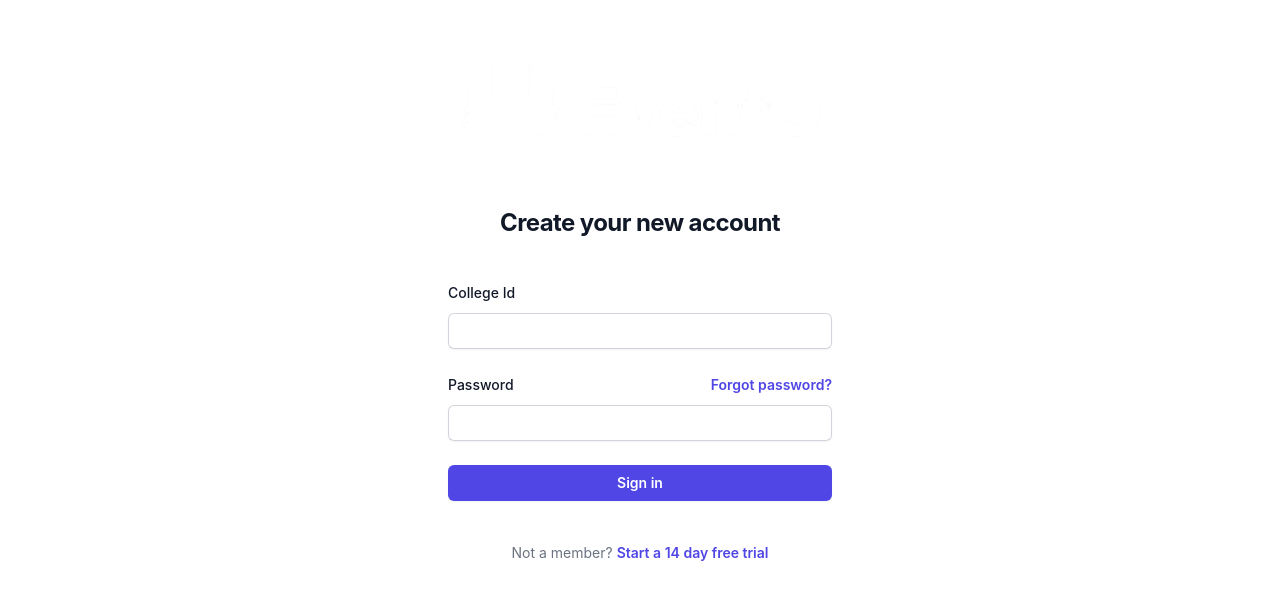
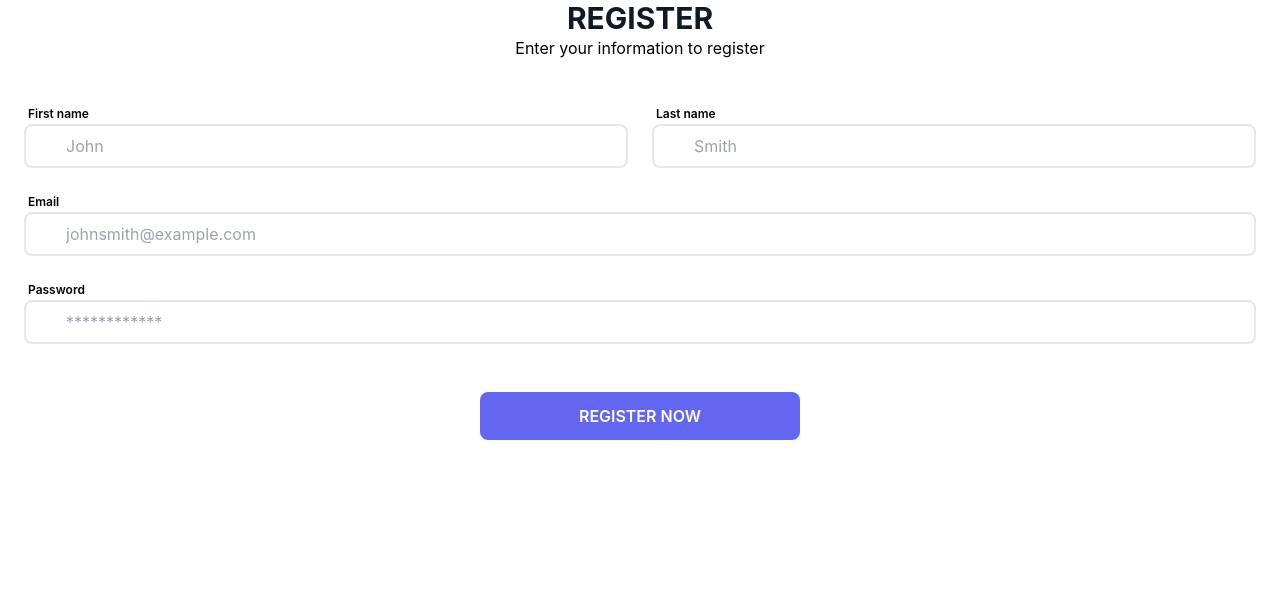
Before and after one commit to Maheep-gupta/evento-frontend, a React (Create React App) app: page /auth/signup in a window 1280 px wide. Shown: the top 600 px of the page. Built offline with nearby package versions, Linux system fonts and the light colour scheme.

Commit message:
login and signup completed

```diff
--- a/src/comopnents/Login.js
+++ b/src/comopnents/Login.js
@@ -1,44 +1,41 @@
 export default function Login() {
     return (
         <>
-            <div class="h-screen bg-gradient-to-tl from-green-400 to-indigo-900 w-full pb-5 pt-16 px-4">
-                <div class="flex flex-col items-center justify-center">
-                <img
-                        className="mx-auto h-20 w-auto"
-                        src={require('../assets/evento.png')}
-                        alt="Your Company"
-                    />
-
-                    <div class="bg-white shadow rounded lg:w-1/3  md:w-1/2 w-full p-10 mt-16">
-                        <p tabindex="0" class="focus:outline-none text-2xl font-extrabold leading-6 text-gray-800">Login to your account</p>
-                        <p tabindex="0" class="focus:outline-none text-sm mt-4 font-medium leading-none text-gray-500">Dont have account? <a href="/" class="hover:text-gray-500 focus:text-gray-500 focus:outline-none focus:underline hover:underline text-sm font-medium leading-none  text-gray-800 cursor-pointer"> Sign up here</a></p>
-                        <div class="w-full flex items-center justify-between py-5">
-                            <hr class="w-full bg-gray-400"/>
-
-                                <hr class="w-full bg-gray-400  "/>
+            <div class="rounded w-full">
+                <div class="text-center">
+                    <h1 class="font-bold text-3xl text-gray-900 pb-2">LOGIN</h1>
+                    <p>Enter your information to Login</p>
                 </div>
-                                <div>
-                                    <label id="email" class="text-sm font-medium leading-none text-gray-800">
-                                        Email
-                                    </label>
-                                    <input aria-labelledby="email" type="email" class="bg-gray-200 border rounded  text-xs font-medium leading-none text-gray-800 py-3 w-full pl-3 mt-2" />
+                <div className="mt-10">
+                    <div class="flex mx-3">
+                        <div class="w-full px-3 mb-5">
+                            <label for="" class="text-xs font-semibold px-1">Email</label>
+                            <div class="flex">
+                                <div class="w-10 z-10 pl-1 text-center pointer-events-none flex items-center justify-center">
+                                <i class="fa-regular fa-envelope"></i>
                                 </div>
-                                <div class="mt-6  w-full">
-                                    <label for="pass" class="text-sm font-medium leading-none text-gray-800">
-                                        Password
-                                    </label>
-                                    <div class="relative flex items-center justify-center">
-                                        <input id="pass" type="password" class="bg-gray-200 border rounded  text-xs font-medium leading-none text-gray-800 py-3 w-full pl-3 mt-2" />
-                                        <div class="absolute right-0 mt-2 mr-3 cursor-pointer">
-                                            <svg width="16" height="16" viewBox="0 0 16 16" fill="none" xmlns="http://www.w3.org/2000/svg">
-                                                <path d="M7.99978 2C11.5944 2 14.5851 4.58667 15.2124 8C14.5858 11.4133 11.5944 14 7.99978 14C4.40511 14 1.41444 11.4133 0.787109 8C1.41378 4.58667 4.40511 2 7.99978 2ZM7.99978 12.6667C9.35942 12.6664 10.6787 12.2045 11.7417 11.3568C12.8047 10.509 13.5484 9.32552 13.8511 8C13.5473 6.67554 12.8031 5.49334 11.7402 4.64668C10.6773 3.80003 9.35864 3.33902 7.99978 3.33902C6.64091 3.33902 5.32224 3.80003 4.25936 4.64668C3.19648 5.49334 2.45229 6.67554 2.14844 8C2.45117 9.32552 3.19489 10.509 4.25787 11.3568C5.32085 12.2045 6.64013 12.6664 7.99978 12.6667ZM7.99978 11C7.20413 11 6.44106 10.6839 5.87846 10.1213C5.31585 9.55871 4.99978 8.79565 4.99978 8C4.99978 7.20435 5.31585 6.44129 5.87846 5.87868C6.44106 5.31607 7.20413 5 7.99978 5C8.79543 5 9.55849 5.31607 10.1211 5.87868C10.6837 6.44129 10.9998 7.20435 10.9998 8C10.9998 8.79565 10.6837 9.55871 10.1211 10.1213C9.55849 10.6839 8.79543 11 7.99978 11ZM7.99978 9.66667C8.4418 9.66667 8.86573 9.49107 9.17829 9.17851C9.49085 8.86595 9.66644 8.44203 9.66644 8C9.66644 7.55797 9.49085 7.13405 9.17829 6.82149C8.86573 6.50893 8.4418 6.33333 7.99978 6.33333C7.55775 6.33333 7.13383 6.50893 6.82126 6.82149C6.5087 7.13405 6.33311 7.55797 6.33311 8C6.33311 8.44203 6.5087 8.86595 6.82126 9.17851C7.13383 9.49107 7.55775 9.66667 7.99978 9.66667Z" fill="#71717A" />
-                                            </svg>
-
+                                <input type="email" class="w-full -ml-10 pl-10 pr-3 py-2 rounded-lg border-2 border-gray-200 outline-none focus:border-indigo-500" placeholder="johnsmith@example.com" />
                             </div>
                         </div>
                     </div>
-                                <div class="mt-8">
-                                    <button  class="focus:ring-2 focus:ring-offset-2 focus:ring-indigo-700 text-sm font-semibold leading-none text-white focus:outline-none bg-indigo-700 border rounded hover:bg-indigo-600 py-4 w-full">Create my account</button>
+                    <div class="flex mx-3">
+                        <div class="w-full px-3 mb-12">
+                            <label for="" class="text-xs font-semibold px-1">Password</label>
+                            <div class="flex">
+                                <div class="w-10 z-10 pl-1 text-center pointer-events-none flex items-center justify-center"><i class="fa-solid fa-lock"></i></div>
+                                <input type="password" class="w-full -ml-10 pl-10 pr-3 py-2 rounded-lg border-2 border-gray-200 outline-none focus:border-indigo-500" placeholder="************" />
+                            </div>
+                            <div className="text-sm pt-2">
+                                <a href="/" className="font-semibold text-indigo-600 hover:text-indigo-500">
+                                    Forgot password?
+                                </a>
+                            </div>
+                        </div>
+                    </div>
+
+                    <div class="flex mx-3">
+                        <div class="w-full px-3 mb-5">
+                            <button class="block w-full max-w-xs mx-auto bg-indigo-500 hover:bg-indigo-700 focus:bg-indigo-700 text-white rounded-lg px-3 py-3 font-semibold">LOGIN</button>
                         </div>
                     </div>
                 </div>
--- a/src/comopnents/Signup.js
+++ b/src/comopnents/Signup.js
@@ -1,76 +1,49 @@
 export default function Signup() {
     return (
         <>
-            <div className="flex min-h-full flex-1 flex-col justify-center px-6 py-12 lg:px-8">
-                <div className="sm:mx-auto sm:w-full sm:max-w-sm">
-                    <img
-                        className="mx-auto h-15 w-auto"
-                        src={require('../assets/evento.png')}
-                        alt="Your Company"
-                    />
-                    <h2 className="mt-10 text-center text-2xl font-bold leading-9 tracking-tight text-gray-900">
-                        Create your new account
-                    </h2>
+            <div class="text-center mb-10">
+                <h1 class="font-bold text-3xl text-gray-900">REGISTER</h1>
+                <p>Enter your information to register</p>
             </div>
-
-                <div className="mt-10 sm:mx-auto sm:w-full sm:max-w-sm">
-                    <form className="space-y-6" action="#" method="POST">
             <div>
-                            <label htmlFor="c-id" title="Enter your College Roll number in full for ex. 2103821000XX" className="block text-sm font-medium leading-6 text-gray-900">
-                                College Id
-                            </label>
-                            <div className="mt-2">
-                                <input
-                                    onWheel={(e) => e.target.blur()}
-                                    id="c-id"
-                                    name="c-id"
-                                    type="number"
-                                    autoComplete="c-id"
-                                    required
-                                    className="block pl-2 w-full rounded-md border-0 py-1.5 text-gray-900 shadow-sm ring-1 ring-inset ring-gray-300 placeholder:text-gray-400 focus:ring-2 focus:ring-inset focus:ring-indigo-600 sm:text-sm sm:leading-6"
-                                />
+                <div class="flex mx-3">
+                    <div class="w-1/2 px-3 mb-5">
+                        <label for="" class="text-xs font-semibold px-1">First name</label>
+                        <div class="flex">
+                            <div class="w-10 z-10 pl-1 text-center pointer-events-none flex items-center justify-center"><i class="fa-regular fa-user"></i></div>
+                            <input type="text" class="w-full -ml-10 pl-10 pr-3 py-2 rounded-lg border-2 border-gray-200 outline-none focus:border-indigo-500" placeholder="John" />
                         </div>
                     </div>
-
-                        <div>
-                            <div className="flex items-center justify-between">
-                                <label htmlFor="password" className="block text-sm font-medium leading-6 text-gray-900">
-                                    Password
-                                </label>
-                                <div className="text-sm">
-                                    <a href="/" className="font-semibold text-indigo-600 hover:text-indigo-500">
-                                        Forgot password?
-                                    </a>
+                    <div class="w-1/2 px-3 mb-5">
+                        <label for="" class="text-xs font-semibold px-1">Last name</label>
+                        <div class="flex">
+                            <div class="w-10 z-10 pl-1 text-center pointer-events-none flex items-center justify-center"><i class="fa-regular fa-user"></i></div>
+                            <input type="text" class="w-full -ml-10 pl-10 pr-3 py-2 rounded-lg border-2 border-gray-200 outline-none focus:border-indigo-500" placeholder="Smith" />
                         </div>
                     </div>
-                            <div className="mt-2">
-                                <input
-                                    id="password"
-                                    name="password"
-                                    type="password"
-                                    autoComplete="current-password"
-                                    required
-                                    className="block w-full rounded-md border-0 py-1.5 text-gray-900 shadow-sm ring-1 ring-inset ring-gray-300 placeholder:text-gray-400 focus:ring-2 focus:ring-inset focus:ring-indigo-600 sm:text-sm sm:leading-6"
-                                />
+                </div>
+                <div class="flex mx-3">
+                    <div class="w-full px-3 mb-5">
+                        <label for="" class="text-xs font-semibold px-1">Email</label>
+                        <div class="flex">
+                            <div class="w-10 z-10 pl-1 text-center pointer-events-none flex items-center justify-center"><i class="fa-regular fa-envelope"></i></div>
+                            <input type="email" class="w-full -ml-10 pl-10 pr-3 py-2 rounded-lg border-2 border-gray-200 outline-none focus:border-indigo-500" placeholder="johnsmith@example.com" />
                         </div>
                     </div>
-
-                        <div>
-                            <button
-                                type="submit"
-                                className="flex w-full justify-center rounded-md bg-indigo-600 px-3 py-1.5 text-sm font-semibold leading-6 text-white shadow-sm hover:bg-indigo-500 focus-visible:outline focus-visible:outline-2 focus-visible:outline-offset-2 focus-visible:outline-indigo-600"
-                            >
-                                Sign in
-                            </button>
                 </div>
-                    </form>
-
-                    <p className="mt-10 text-center text-sm text-gray-500">
-                        Not a member?{' '}
-                        <a href="/" className="font-semibold leading-6 text-indigo-600 hover:text-indigo-500">
-                            Start a 14 day free trial
-                        </a>
-                    </p>
+                <div class="flex mx-3">
+                    <div class="w-full px-3 mb-12">
+                        <label for="" class="text-xs font-semibold px-1">Password</label>
+                        <div class="flex">
+                            <div class="w-10 z-10 pl-1 text-center pointer-events-none flex items-center justify-center"><i class="fa-solid fa-lock"></i></div>
+                            <input type="password" class="w-full -ml-10 pl-10 pr-3 py-2 rounded-lg border-2 border-gray-200 outline-none focus:border-indigo-500" placeholder="************" />
+                        </div>
+                    </div>
+                </div>
+                <div class="flex -mx-3">
+                    <div class="w-full px-3 mb-5">
+                        <button class="block w-full max-w-xs mx-auto bg-indigo-500 hover:bg-indigo-700 focus:bg-indigo-700 text-white rounded-lg px-3 py-3 font-semibold">REGISTER NOW</button>
+                    </div>
                 </div>
             </div>
         </>
```
Also changed, not shown: src/comopnents/HomePage.js. Lines whose indentation alone changed are shown as unchanged.
